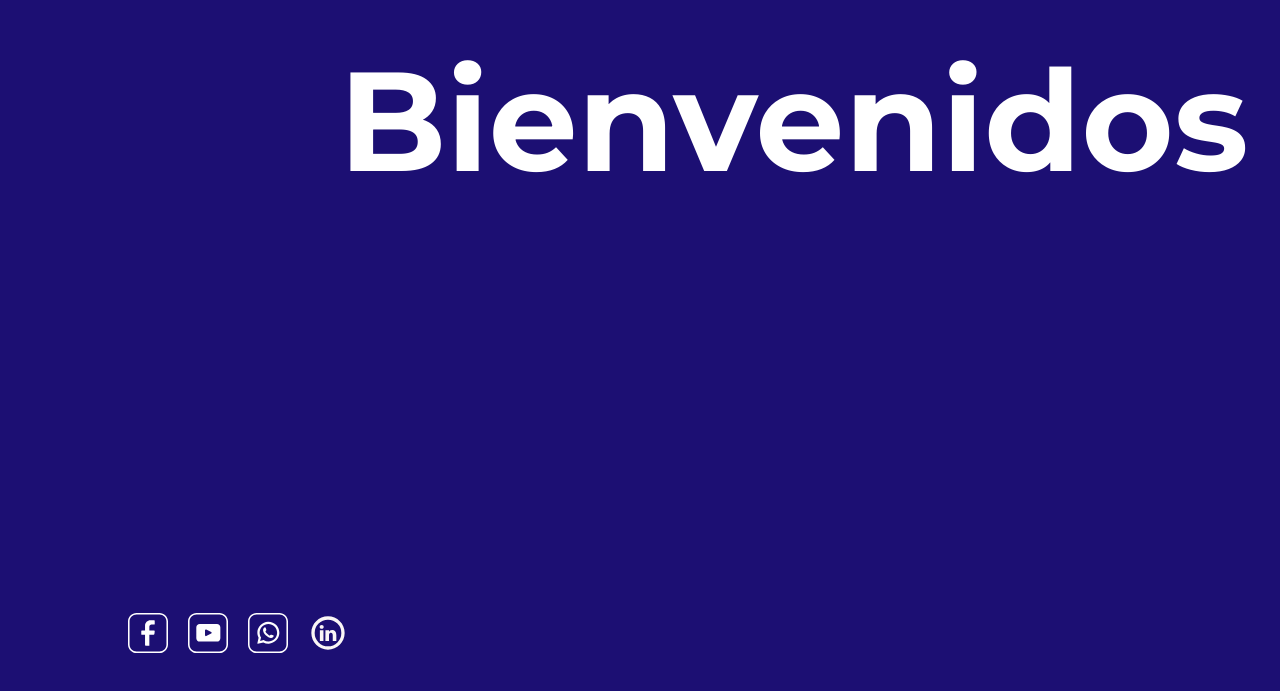
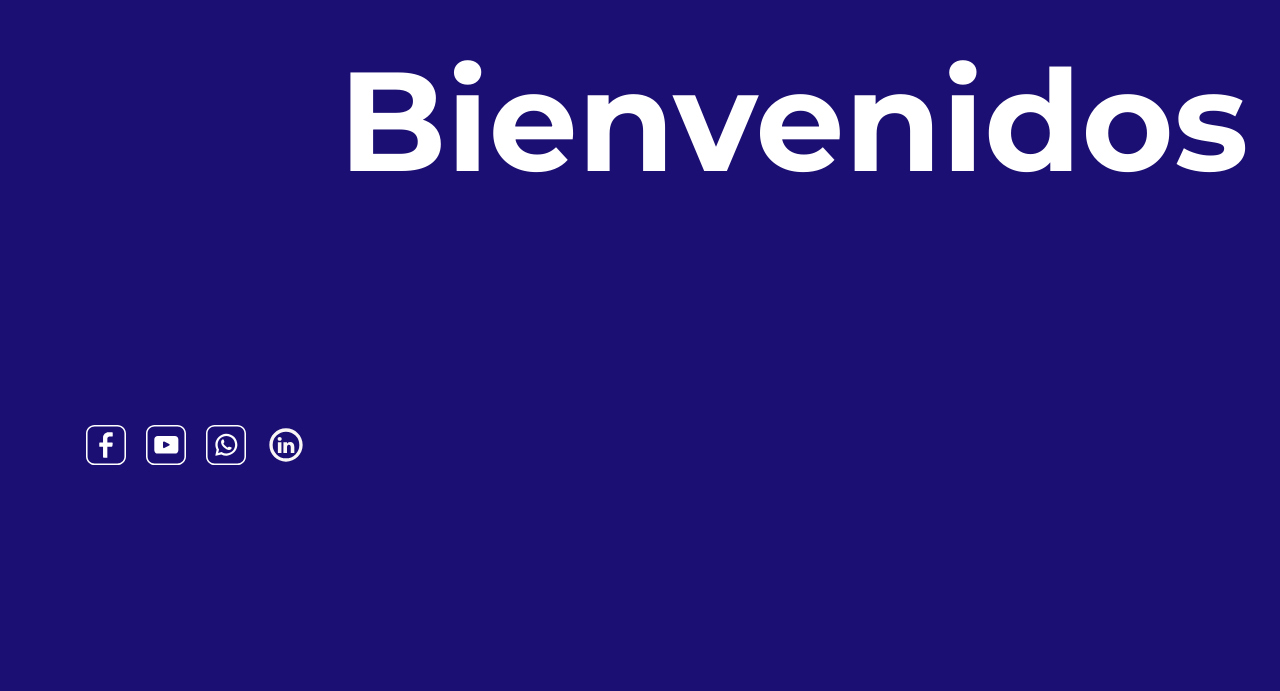
Before and after one commit to sharkJp/portafolio, a plain HTML site: page index.html in a window 1280 px wide. Shown: the part 279-970 px from the top of the page. Drawn offline with nearby package versions, Linux system fonts and the light colour scheme; some packages are replaced by stand-ins of ours; a script that the page names is missing.

Commit message:
ajuste al componente 3d

```diff
--- a/sass/_components.scss
+++ b/sass/_components.scss
@@ -28,13 +28,20 @@
   width: 100%;
   height: auto;
 }
+model-viewer  {
+  flex: 1;
+  width: 40vh;
+}
+model-viewer::part(scene) {
+  height: 100%;
+}
 .redes-sociales{
   position: relative;
-  top: 20%;
+  top: 5%;
     display: flex;
     width: 90%;
     height: auto;
-    left: 18%;
+    left: 5%;
     justify-content: center;
     align-items: center;
     flex-direction: row;
```
Also changed, not shown: css/main.css, 1 other file.
